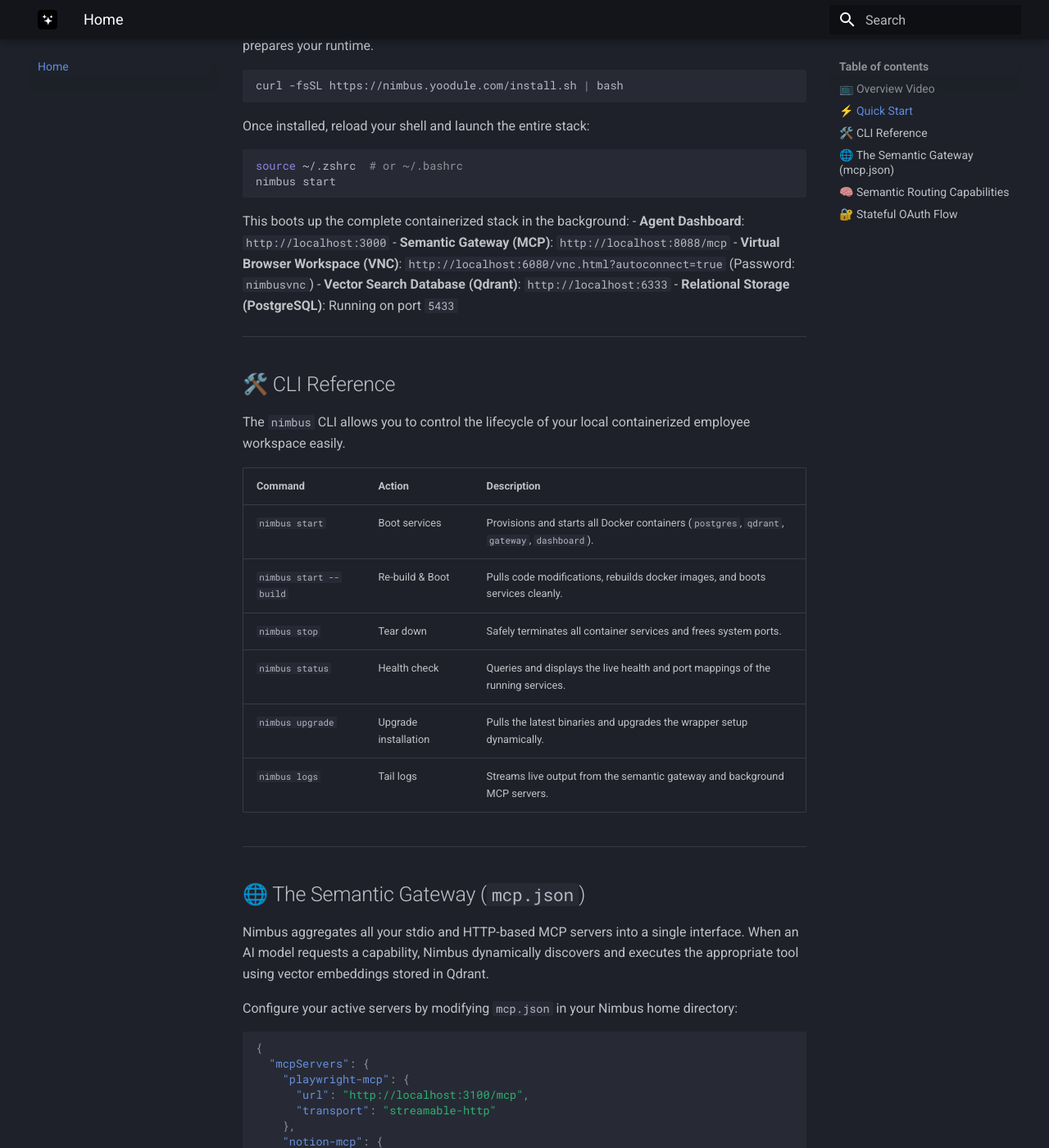
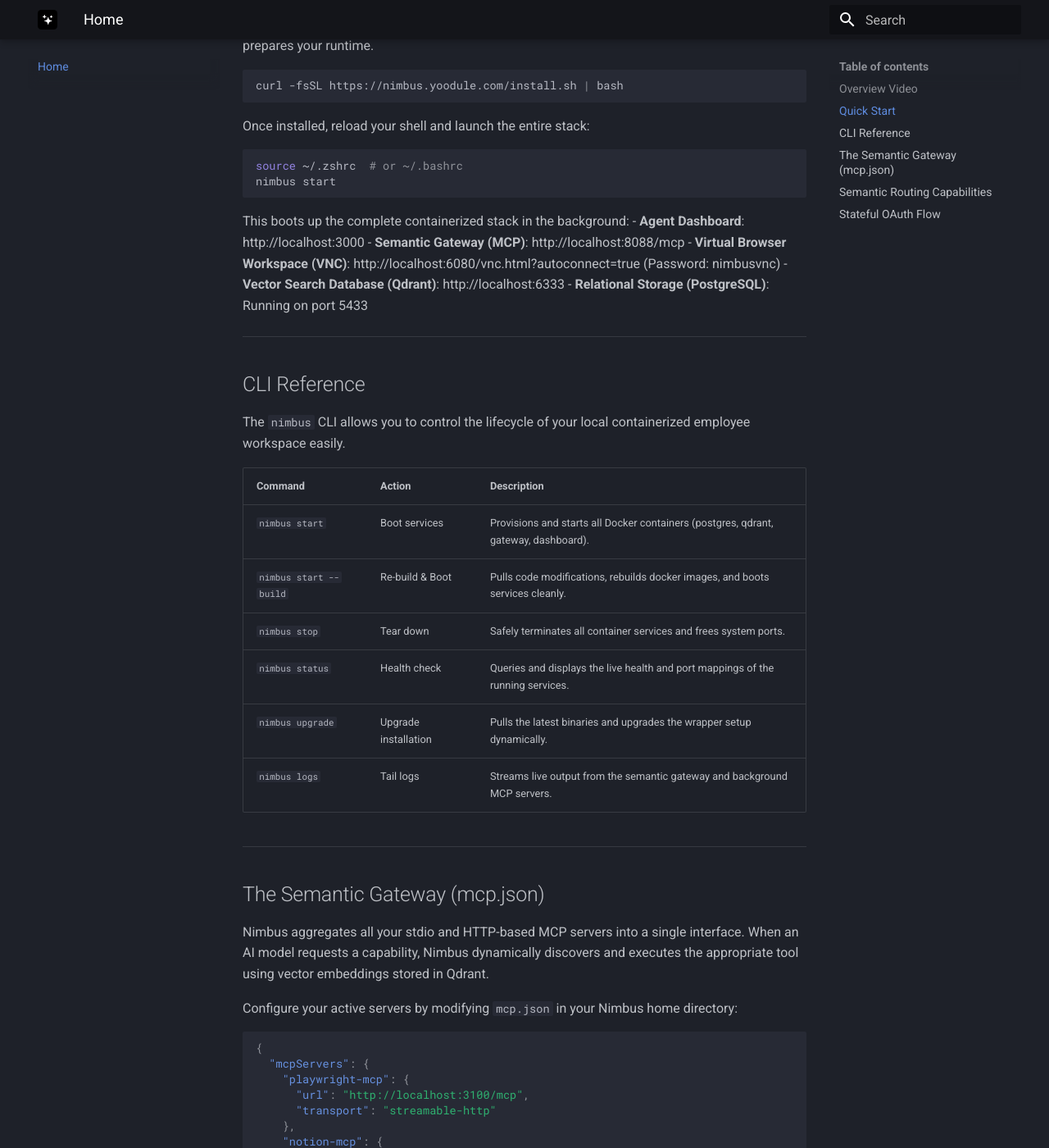
Before and after one commit to Yoodule/nimbus, an MkDocs documentation site: the page built from docs/index.md, in a window 1280 px wide and 1400 px high, scrolled down 983 px. Shown: the whole window at 82% size. Built offline with MkDocs 1.6.1 and Material for MkDocs 9.7.7, drawn with Linux system fonts in a browser that asks for light colours; some of the changed text lies outside the part shown.

Commit message:
docs: remove emojis from landing page

````diff
--- a/docs/index.md
+++ b/docs/index.md
@@ -6,7 +6,7 @@
 
 ---
 
-## 📺 Overview Video
+## Overview Video
 
 Here is a quick walkthrough of Nimbus in action, displaying how it provisions a virtual browser workspace, connects your MCP servers, and operates as your autonomous agent gateway.
 
@@ -17,7 +17,7 @@
 
 ---
 
-## ⚡ Quick Start
+## Quick Start
 
 Installing the Nimbus environment takes just a single command. The installer automatically checks your system architecture, installs Astral's `uv` (if missing), configures your paths, and prepares your runtime.
 
@@ -33,21 +33,21 @@
 ```
 
 This boots up the complete containerized stack in the background:
-- **Agent Dashboard**: `http://localhost:3000`
-- **Semantic Gateway (MCP)**: `http://localhost:8088/mcp`
-- **Virtual Browser Workspace (VNC)**: `http://localhost:6080/vnc.html?autoconnect=true` (Password: `nimbusvnc`)
-- **Vector Search Database (Qdrant)**: `http://localhost:6333`
-- **Relational Storage (PostgreSQL)**: Running on port `5433`
+- **Agent Dashboard**: http://localhost:3000
+- **Semantic Gateway (MCP)**: http://localhost:8088/mcp
+- **Virtual Browser Workspace (VNC)**: http://localhost:6080/vnc.html?autoconnect=true (Password: nimbusvnc)
+- **Vector Search Database (Qdrant)**: http://localhost:6333
+- **Relational Storage (PostgreSQL)**: Running on port 5433
 
 ---
 
-## 🛠️ CLI Reference
+## CLI Reference
 
 The `nimbus` CLI allows you to control the lifecycle of your local containerized employee workspace easily.
 
 | Command | Action | Description |
 |:---|:---|:---|
-| `nimbus start` | Boot services | Provisions and starts all Docker containers (`postgres`, `qdrant`, `gateway`, `dashboard`). |
+| `nimbus start` | Boot services | Provisions and starts all Docker containers (postgres, qdrant, gateway, dashboard). |
 | `nimbus start --build` | Re-build & Boot | Pulls code modifications, rebuilds docker images, and boots services cleanly. |
 | `nimbus stop` | Tear down | Safely terminates all container services and frees system ports. |
 | `nimbus status` | Health check | Queries and displays the live health and port mappings of the running services. |
@@ -56,7 +56,7 @@
 
 ---
 
-## 🌐 The Semantic Gateway (`mcp.json`)
+## The Semantic Gateway (mcp.json)
 
 Nimbus aggregates all your stdio and HTTP-based MCP servers into a single interface. When an AI model requests a capability, Nimbus dynamically discovers and executes the appropriate tool using vector embeddings stored in Qdrant.
 
@@ -84,16 +84,16 @@
 
 ---
 
-## 🧠 Semantic Routing Capabilities
+## Semantic Routing Capabilities
 
 The gateway exposes three main endpoints to models (under the namespace `nimbus-utility-mcp`):
 
-1. **`find_tools`**: Searches across all servers semantically. Instead of sending hundreds of tools to a model, the model queries `find_tools` with a prompt like *"browse linkedin"* to fetch only the relevant tool schemas.
-2. **`execute_tool`**: Executes any tool on any registered server dynamically.
-3. **`chain_tools`**: Chains multiple steps together sequentially (e.g. searching google -> reading text -> sending a whatsapp message) in a single API roundtrip.
+1. **find_tools**: Searches across all servers semantically. Instead of sending hundreds of tools to a model, the model queries `find_tools` with a prompt like "browse linkedin" to fetch only the relevant tool schemas.
+2. **execute_tool**: Executes any tool on any registered server dynamically.
+3. **chain_tools**: Chains multiple steps together sequentially (e.g. searching google -> reading text -> sending a whatsapp message) in a single API roundtrip.
 
 ---
 
-## 🔐 Stateful OAuth Flow
+## Stateful OAuth Flow
 
 Nimbus natively handles OAuth 2.1 authentication (PKCE, token exchanges, callback lifespans) for tools requiring user verification (e.g. Notion, Apollo, Zoho). The gateway automatically halts execution, prompts authorization in a beautiful custom-branded template, and resumes tool execution seamlessly once token verification succeeds.
````
